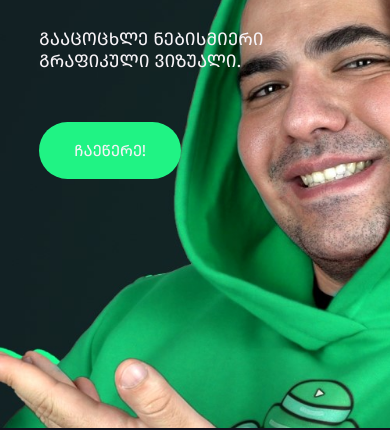
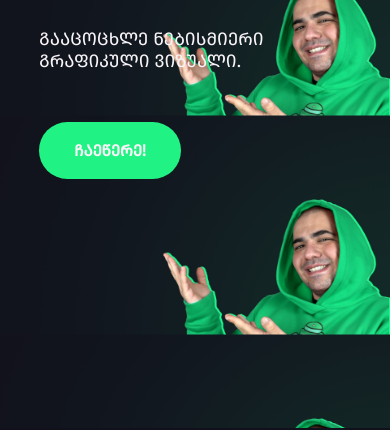
Before and after one commit to Desp0o/MoGraph, a plain HTML site: page index.html in a window 390 px wide. Shown: the part 416-846 px from the top of the page. Drawn offline with Linux system fonts and the light colour scheme; files whose address does not match are found by name.

Commit message:
test vol.IV

```diff
--- a/main.css
+++ b/main.css
@@ -41,6 +41,7 @@
 .main_btn{
     font-family: firago_regular;
     font-feature-settings: "case";
+    font-weight: 800;
     color: var(--secondaryTxtColor);
 
     display: flex;
@@ -76,6 +77,7 @@
 @media (max-width:600px) {
     .main{
         padding-top:0px;
+        background-size: contain;
         background-position: 80%;
     }
 
```
